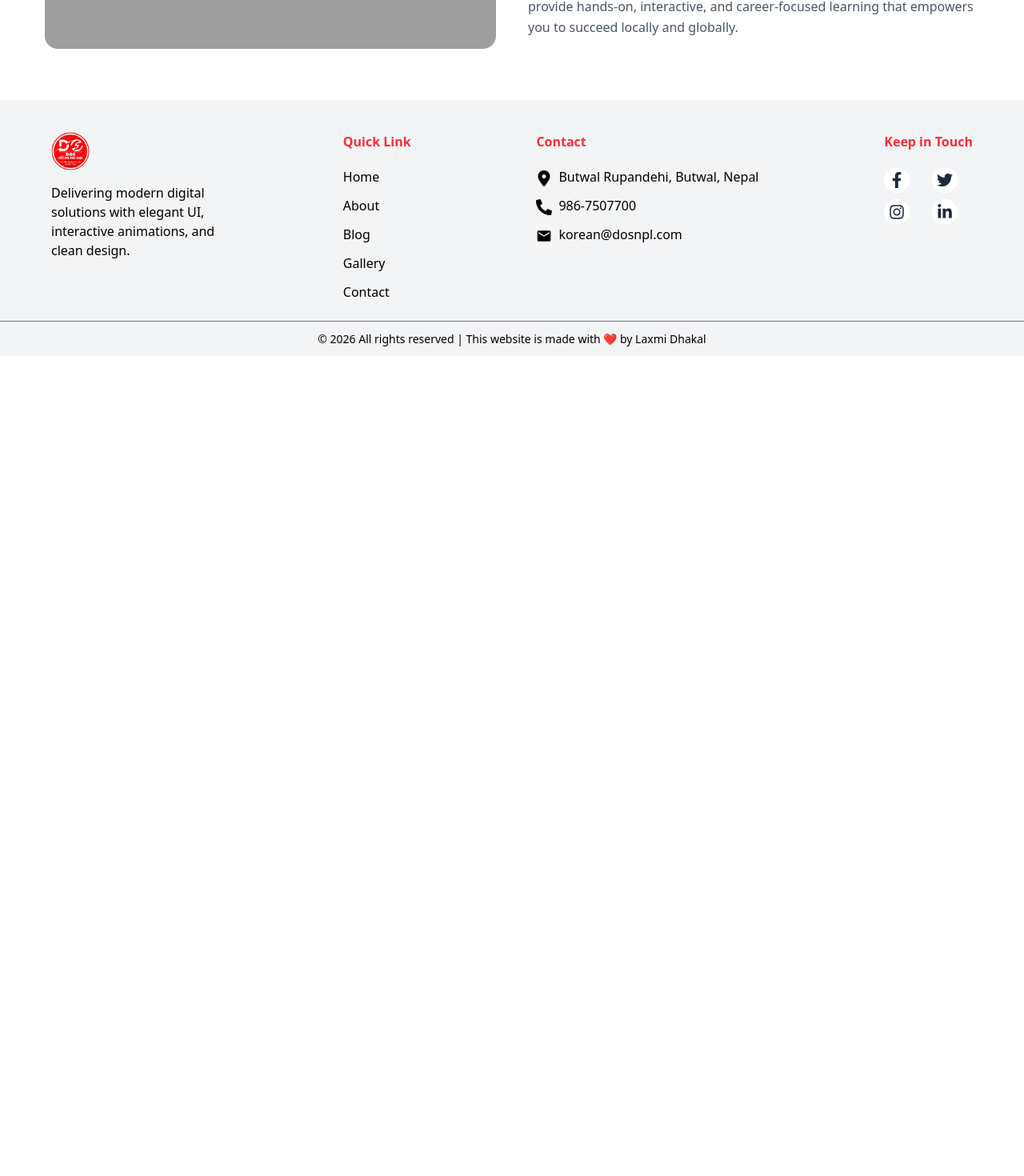
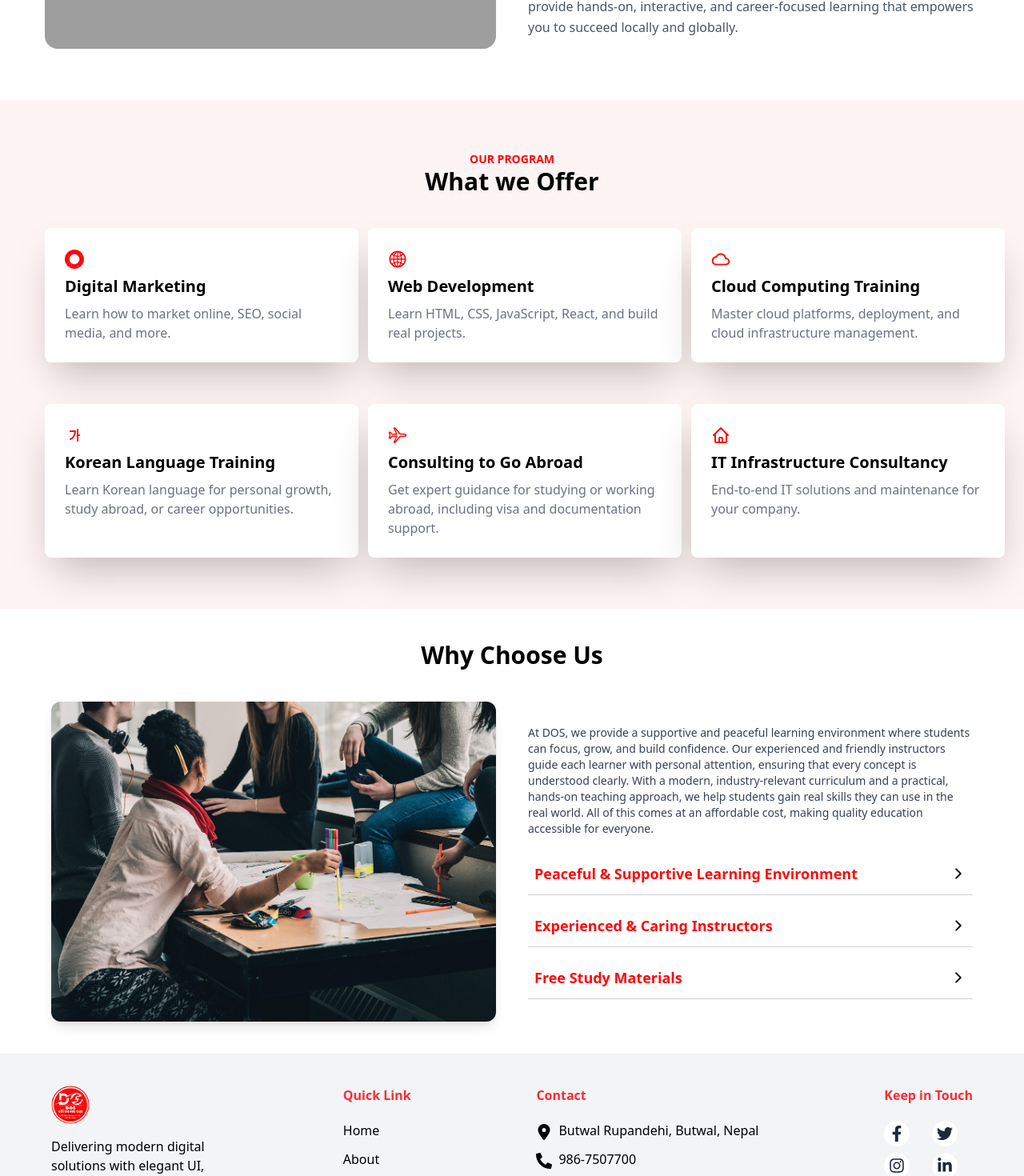
Before and after one commit to Laxmidkl/DOSProject, a React (Vite) app in the folder Frontend/: page / in a window 1280 px wide. Shown: the part 1319-2789 px from the top of the page at 80% size. Before the commit the page ends 1764 px from the top, so only its background shows below. Built offline with nearby package versions, Linux system fonts and the light colour scheme; grey boxes are pictures that could not be loaded.

Commit message:
Add landing page program and whyChoose section

```diff
--- a/Frontend/src/index.css
+++ b/Frontend/src/index.css
@@ -1 +1,11 @@
 @import "tailwindcss";
+
+@theme{
+    --color-primary:#FF070B  ;
+    --color-secondary: #EEA618  ;
+
+}
+
+html, body {
+  overflow-x: hidden;
+}
--- a/Frontend/src/pages/LandingPage/Home.jsx
+++ b/Frontend/src/pages/LandingPage/Home.jsx
@@ -1,11 +1,15 @@
 import About from './About'
 import Banner from './Banner'
+import Program from'./Program'
+import WhyChoose from './WhyChoose'
 
 const Home = () => {
   return (
     <>
     <Banner/>
     <About/>
+    <Program/>
+    <WhyChoose/>
 
     </>
   )
--- a/Frontend/src/pages/LandingPage/Program.jsx
+++ b/Frontend/src/pages/LandingPage/Program.jsx
@@ -1,8 +1,87 @@
-import React from 'react'
+
+import { AiOutlineGlobal } from "react-icons/ai";
+import { HiOutlineHome } from "react-icons/hi";
+import { IoMdCloudOutline } from "react-icons/io";
+import { IoAirplaneOutline } from "react-icons/io5";
+import { SiGooglemarketingplatform } from "react-icons/si";
+import { TbAlphabetKorean } from "react-icons/tb";
+
 
 const Program = () => {
+
+const course =[
+  {
+    name: 'Digital Marketing',
+    description: 'Learn how to market online, SEO, social media, and more.',
+    icon: <SiGooglemarketingplatform />
+
+  },
+  {
+    name: 'Web Development',
+    description: 'Learn HTML, CSS, JavaScript, React, and build real projects.',
+    icon:  <AiOutlineGlobal />
+  },
+  {
+    name: 'Cloud Computing Training',
+    description: 'Master cloud platforms, deployment, and cloud infrastructure management.',
+    icon: <IoMdCloudOutline />
+
+
+  },
+  {
+    name: 'Korean Language Training',
+    description: 'Learn Korean language for personal growth, study abroad, or career opportunities.',
+    icon: <TbAlphabetKorean />
+
+  },
+  {
+    name: 'Consulting to Go Abroad',
+    description: 'Get expert guidance for studying or working abroad, including visa and documentation support.',
+    icon: <IoAirplaneOutline />
+
+  },
+  {
+    name: 'IT Infrastructure Consultancy',
+    description: 'End-to-end IT solutions and maintenance for your company.',
+    icon: <HiOutlineHome />
+
+  },
+]
+
+
+
   return (
-    <div>Program</div>
+    <div className=' bg-red-50/80 w-full py-16 '>
+     <h2 className=" text-sm font-bold text-center text-primary uppercase "> Our Program </h2>
+     <h5 className=" text-3xl font-bold text-center "> What we Offer </h5>
+
+
+
+     <div className=' justify-center grid grid-cols-3 gap-3  ml-14  mr-6'>
+        {
+            course.map((c, index) => (
+                <div
+                key={index}
+                className=' bg-white p-6 rounded-lg shadow-2xl mt-10  border border-transparent    hover:border-red-400 hover:shadow-red-200 transition-all duration-300'
+                >
+                  <div className="">
+                <div className=" text-2xl text-primary mt-0.5 mb-2">{c.icon}</div>
+                <h3 className='text-xl font-semibold mb-2 '>{c.name}</h3>
+
+                  </div>
+                <p className='text-gray-500 '>{c.description}</p>
+
+                </div>
+            ))
+        }
+
+     </div>
+
+
+
+
+
+    </div>
   )
 }
 
--- a/Frontend/src/pages/LandingPage/WhyChoose.jsx
+++ b/Frontend/src/pages/LandingPage/WhyChoose.jsx
@@ -1,9 +1,104 @@
-import React from 'react'
+
+
+import React, { useState } from "react";
+import { motion, AnimatePresence } from "framer-motion";
+import { IoIosArrowForward } from "react-icons/io";
+
+
+import Img from "../../assets/Img5.jpg";
+
 
 const WhyChoose = () => {
+  const [openIndex, setOpenIndex] = useState(null);
+
+  const toggle = (i) => {
+    setOpenIndex(openIndex === i ? null : i);
+  };
+
+  const choose = [
+    {
+      name: "Peaceful & Supportive Learning Environment",
+      description:
+        "We provide a calm, friendly, and focused environment where students can learn comfortably without pressure.",
+    },
+    {
+      name: "Experienced & Caring Instructors",
+      description:
+        "Our teachers guide each student with patience, clarity, and proper techniques to help them succeed.",
+    },
+    {
+      name: "Free Study Materials",
+      description:
+        "From practice books to grammar notes, we provide essential learning materials at no extra cost.",
+    },
+
+  ];
+
   return (
-    <div>WhyChoose</div>
-  )
-}
+    <div className="w-full py-10 bg-white">
+      <h2 className="text-3xl font-bold text-center mb-10">Why Choose Us</h2>
 
-export default WhyChoose
+      <div className="max-w-6xl items-center justify-between mx-auto flex flex-col md:flex-row gap-10">
+
+        {/* Left SIDE IMAGE */}
+        <div className="flex-1 flex justify-center h-[400px]">
+          <img
+            src={Img}
+            alt="Why Choose Us"
+            className="rounded-xl shadow-lg w-full object-cover"
+          />
+        </div>
+
+
+        {/* Right SIDE - DROPDOWNS */}
+
+        <div className=" flex-1">
+          <div className=" text-sm font-medium text-gray-700 ">At DOS, we provide a supportive and peaceful learning environment where students can focus, grow, and build confidence. Our experienced and friendly instructors guide each learner with personal attention, ensuring that every concept is understood clearly. With a modern, industry-relevant curriculum and a practical, hands-on teaching approach, we help students gain real skills they can use in the real world. All of this comes at an affordable cost, making quality education accessible for everyone.</div>
+
+        <div className=" space-y-4 mt-6 overflow-y-auto max-h-[400px] ">
+          {choose.map((c, i) => (
+            <div key={i} className=" p-2 border-b border-gray-300 pb-3">
+              {/* TITLE + ARROW */}
+              <div
+                onClick={() => toggle(i)}
+                className="flex justify-between items-center cursor-pointer"
+              >
+                <h3 className="text-lg font-semibold text-primary">{c.name}</h3>
+
+                {/* arrow rotate */}
+                <motion.span
+                  animate={{ rotate: openIndex === i ? 90 : 0 }}
+                  transition={{ duration: 0.2 }}
+                  className="text-xl font-bold"
+                >
+                  <IoIosArrowForward />
+
+                </motion.span>
+              </div>
+
+              {/* DROPDOWN DESCRIPTION */}
+              <AnimatePresence>
+                {openIndex === i && (
+                  <motion.p
+                    initial={{ opacity: 0, height: 0 }}
+                    animate={{ opacity: 1, height: "auto" }}
+                    exit={{ opacity: 0, height: 0 }}
+                    transition={{ duration: 0.5 }}
+                    className="text-gray-600 mt-3"
+                  >
+                    {c.description}
+                  </motion.p>
+                )}
+              </AnimatePresence>
+            </div>
+          ))}
+        </div>
+        </div>
+
+
+      </div>
+    </div>
+  );
+};
+
+export default WhyChoose;
```
